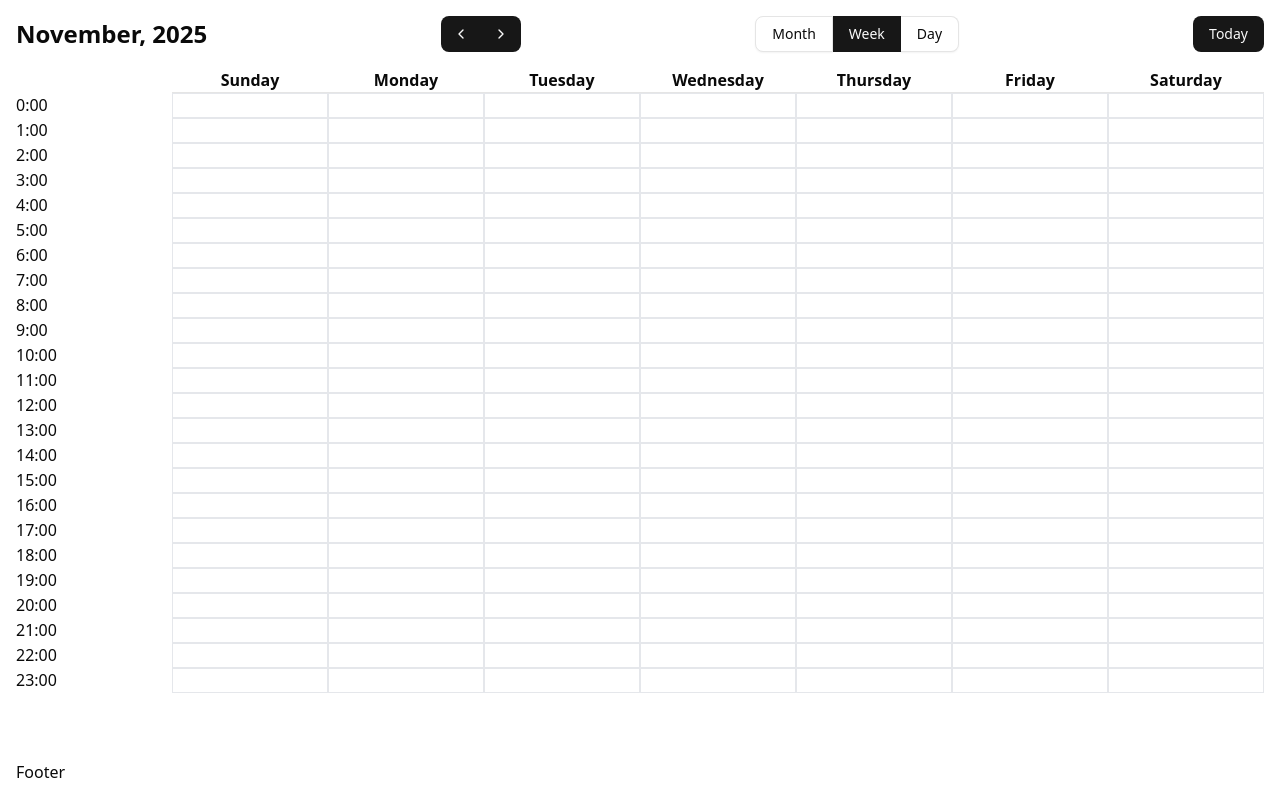
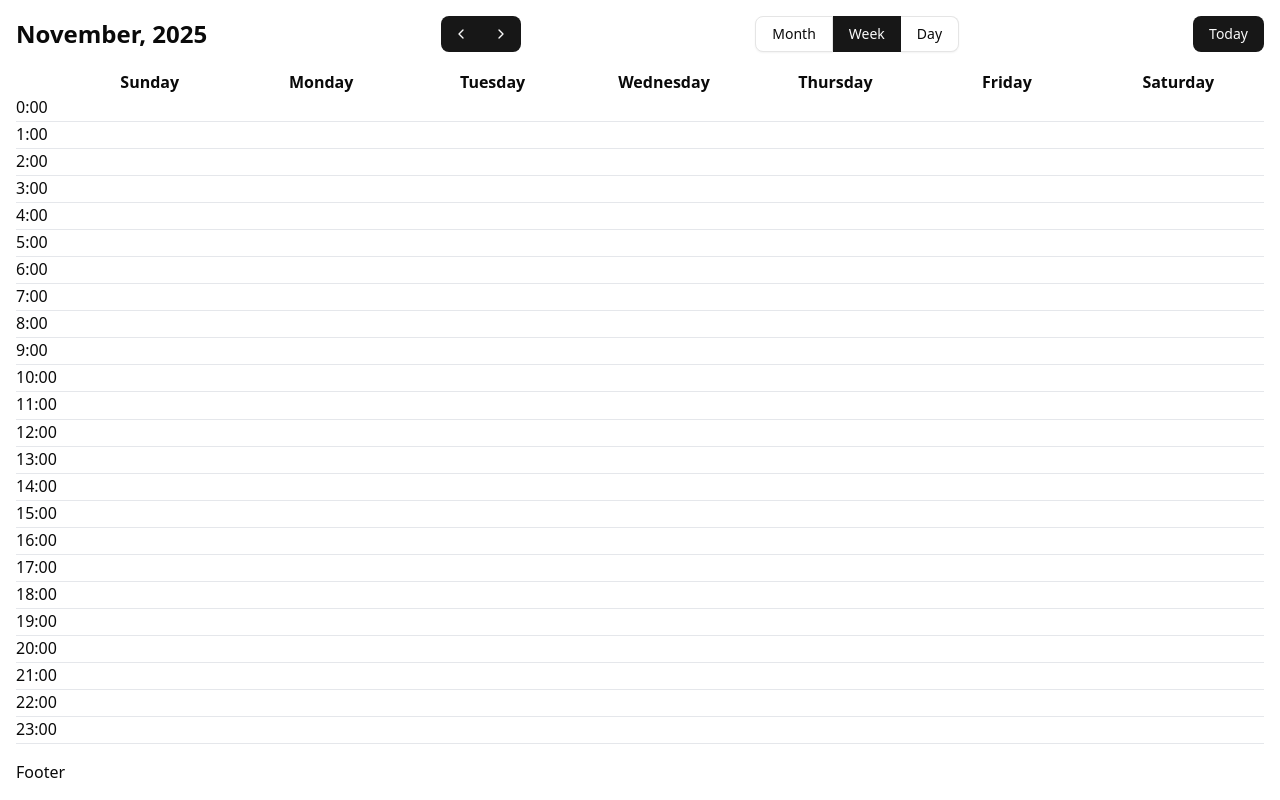
Before and after one commit to alehbelskidev/ab-calendar, a React (Vite) app: page / in a window 1280 px wide. Both pictures are taken after a click on the button "Week". Built offline with nearby package versions, Linux system fonts and the light colour scheme.

Commit message:
feat: week view grid styles

```diff
--- a/src/calendar/content/calendar-time-col.tsx
+++ b/src/calendar/content/calendar-time-col.tsx
@@ -18,14 +18,12 @@ const CalendarTimeCol = ({ colStart = 1, className }: CalendarTimeColProps) => {
 		})
 	}, [colStart])
 
-	console.log("time col colStart", colStart)
-
 	return (
 		<>
 			{cols.map(({ title, key, row, col }) => (
 				<div
 					key={key}
-					className={cn(className)}
+					className={cn("border-b border-gray-200", className)}
 					style={{
 						gridColumn: col,
 						gridRow: row,
--- a/src/calendar/content/week/calendar-week-grid.tsx
+++ b/src/calendar/content/week/calendar-week-grid.tsx
@@ -8,8 +8,6 @@ type CalendarWeekGridProps = HTMLAttributes<HTMLDivElement> & {
 }
 
 const CalendarWeekGrid = ({ colStart = 1 }: CalendarWeekGridProps) => {
-	console.log("CalendarWeekGrid colStart:", colStart)
-
 	const cells = useMemo(() => {
 		// 24 rows (hours) × 7 columns (days) = 168 cells
 		// Grid cells start at row 2 (after header) and column colStart (after time columns)
@@ -38,7 +36,7 @@ const CalendarWeekGrid = ({ colStart = 1 }: CalendarWeekGridProps) => {
 			{cells.map(({ key, gridClass, col, row }) => (
 				<div
 					key={key}
-					className={cn(gridClass, "border border-gray-200")}
+					className={cn(gridClass, "border-b border-gray-200")}
 					style={{
 						gridColumn: col,
 						gridRow: row,
--- a/src/calendar/content/week/calendar-week-header.tsx
+++ b/src/calendar/content/week/calendar-week-header.tsx
@@ -14,7 +14,6 @@ const CalendarWeekHeader = ({
 	onHeaderCellClick,
 	colStart = 1,
 }: CalendarWeekHeaderProps) => {
-	console.log("week header colStart", colStart)
 	const headers = useMemo(() => {
 		return new Array(7).fill(0).map((_, index) => {
 			const date = dayjs().startOf("week").add(index, "day")
@@ -37,7 +36,7 @@ const CalendarWeekHeader = ({
 					type="button"
 					key={key}
 					className={cn(
-						"text-center font-semibold border-b cursor-pointer",
+						"text-center font-semibold cursor-pointer",
 						className,
 						gridClass
 					)}
--- a/src/calendar/content/week/calendar-week-view.tsx
+++ b/src/calendar/content/week/calendar-week-view.tsx
@@ -59,24 +59,21 @@ const CalendarWeekView = ({
 		return { updatedChildren, colsCountAdd: timeColColStart - 1 }
 	}, [children])
 
-	console.log(
-		"updatedChildren",
-		updatedChildren,
-		colsCountAdd,
-		`grid-cols-${colsCountAdd + 7}`
-	)
-
-	const totalCols = 7 + colsCountAdd
+	const gridTemplateColumns = useMemo(() => {
+		if (colsCountAdd === 0) {
+			return "repeat(7, 1fr)"
+		}
+		if (colsCountAdd === 1) {
+			return "48px repeat(7, 1fr)"
+		}
+		return `repeat(${colsCountAdd}, 48px) repeat(7, 1fr)`
+	}, [colsCountAdd])
 
 	return (
 		<div
 			data-calendar-view="week"
-			className={cn(
-				"w-full h-full grid grid-rows-25",
-				`grid-cols-[repeat(${totalCols},minmax(0,1fr))]`,
-				className
-			)}
-			style={{ gridTemplateColumns: `repeat(${totalCols}, minmax(0, 1fr))` }}
+			className={cn("w-full h-full grid grid-rows-25 flex-1", className)}
+			style={{ gridTemplateColumns }}
 			{...props}
 		>
 			{updatedChildren}
```
